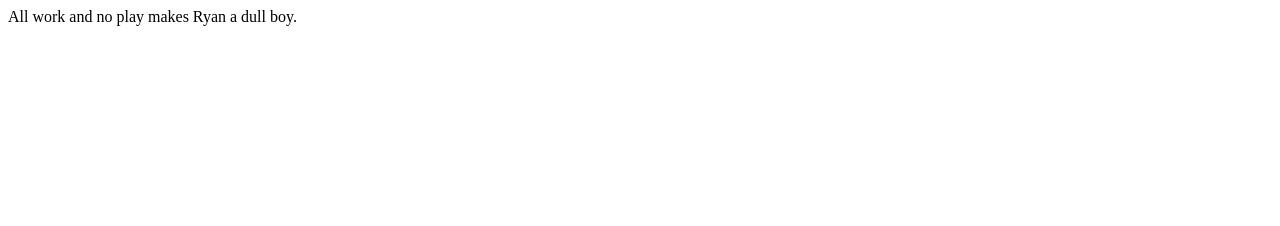
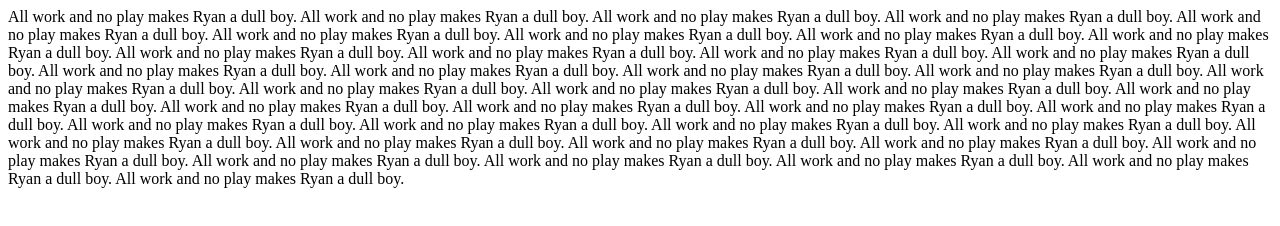
Before and after one commit to ryangrady311/TheShining, a plain HTML site: page index.html in a window 1280 px wide. Drawn offline with Linux system fonts and the light colour scheme.

Commit message:
Update index.html

```diff
--- a/index.html
+++ b/index.html
@@ -6,6 +6,15 @@
 <meta name="keywords" content="html tutorial template">
 </head>
 <body>
-All work and no play makes Ryan a dull boy.
+All work and no play makes Ryan a dull boy.  All work and no play makes Ryan a dull boy.  All work and no play makes Ryan a dull boy.  All work and no play makes Ryan a dull boy.
+All work and no play makes Ryan a dull boy.  All work and no play makes Ryan a dull boy.  All work and no play makes Ryan a dull boy.  All work and no play makes Ryan a dull boy.
+All work and no play makes Ryan a dull boy.  All work and no play makes Ryan a dull boy.  All work and no play makes Ryan a dull boy.  All work and no play makes Ryan a dull boy.
+All work and no play makes Ryan a dull boy.  All work and no play makes Ryan a dull boy.  All work and no play makes Ryan a dull boy.  All work and no play makes Ryan a dull boy.
+All work and no play makes Ryan a dull boy.  All work and no play makes Ryan a dull boy.  All work and no play makes Ryan a dull boy.  All work and no play makes Ryan a dull boy.
+All work and no play makes Ryan a dull boy.  All work and no play makes Ryan a dull boy.  All work and no play makes Ryan a dull boy.  All work and no play makes Ryan a dull boy.
+All work and no play makes Ryan a dull boy.  All work and no play makes Ryan a dull boy.  All work and no play makes Ryan a dull boy.  All work and no play makes Ryan a dull boy.
+All work and no play makes Ryan a dull boy.  All work and no play makes Ryan a dull boy.  All work and no play makes Ryan a dull boy.  All work and no play makes Ryan a dull boy.
+All work and no play makes Ryan a dull boy.  All work and no play makes Ryan a dull boy.  All work and no play makes Ryan a dull boy.  All work and no play makes Ryan a dull boy.
+All work and no play makes Ryan a dull boy.  All work and no play makes Ryan a dull boy.  All work and no play makes Ryan a dull boy.  All work and no play makes Ryan a dull boy.
 </body>
 </html>
```
